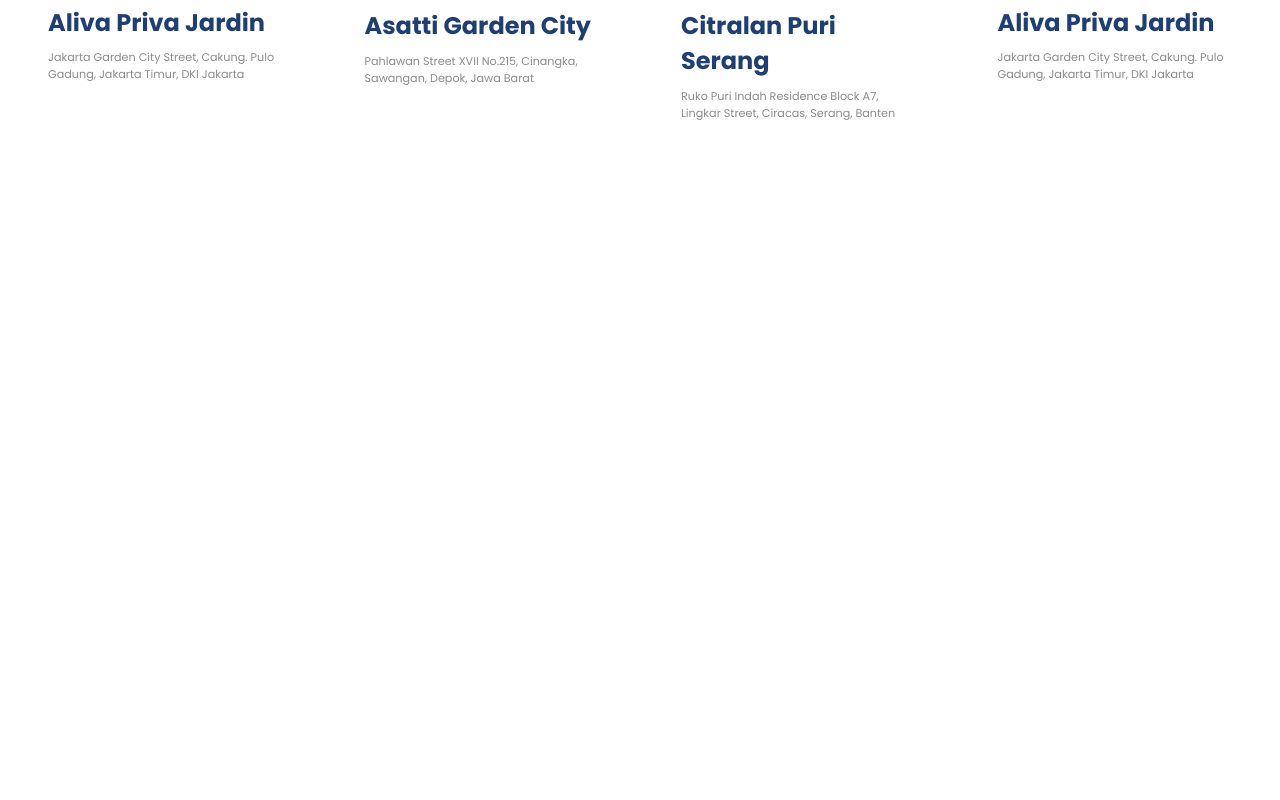
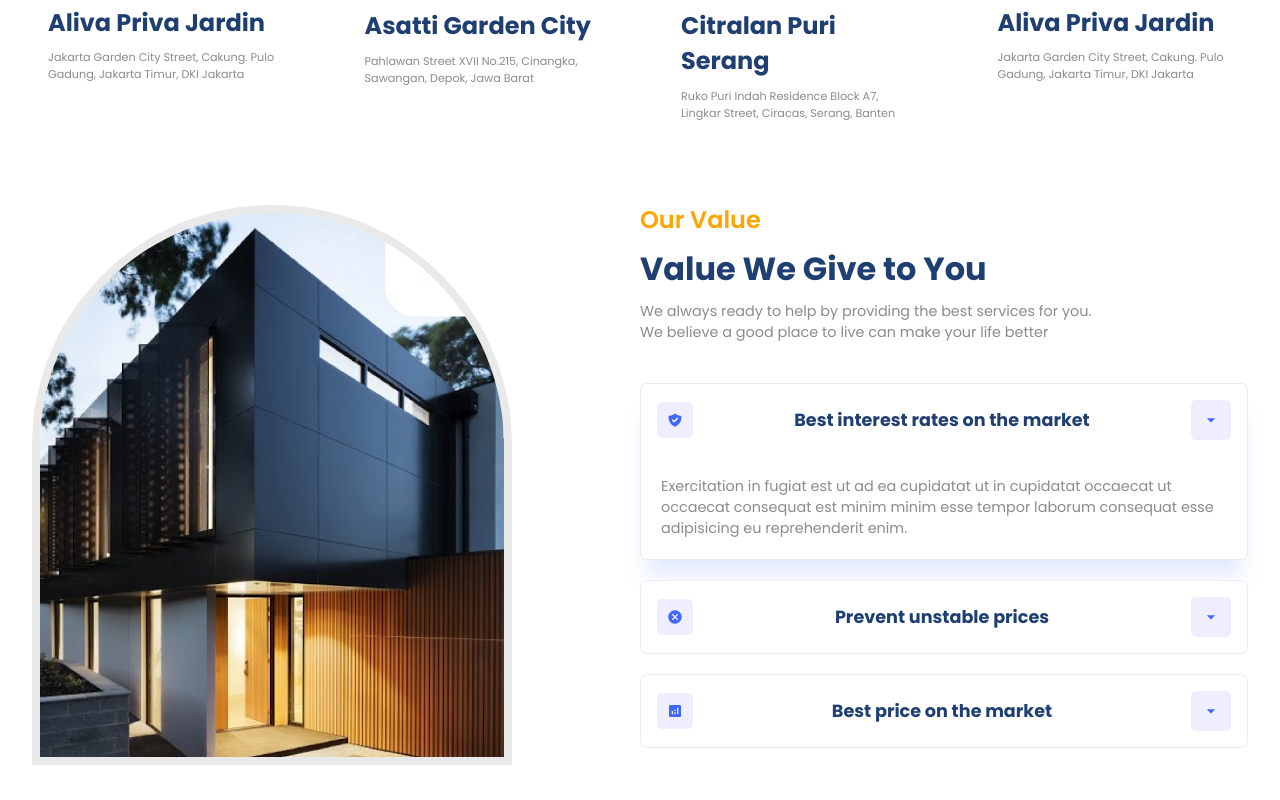
Before and after one commit to RXGabriel/RealState, a React (Vite) app: page / in a window 1280 px wide. Shown: the part 1277-2077 px from the top of the page. Before the commit the page ends 1447 px from the top, so only its background shows below. Built offline with nearby package versions, Linux system fonts and the light colour scheme.

Commit message:
feat: add Value component

```diff
--- a/src/App.jsx
+++ b/src/App.jsx
@@ -3,6 +3,7 @@
 import "./App.css";
 import Companies from "./components/Companies/Companies";
 import Residencies from "./components/Residencies/Residencies";
+import Value from "./components/Value/Value";
 
 function App() {
   return (
@@ -14,6 +15,7 @@
       </div>
       <Companies />
       <Residencies />
+      <Value />
     </div>
   );
 }
--- /dev/null
+++ b/src/components/Value/Value.css
@@ -0,0 +1,57 @@
+.v-container .image-container {
+  border: 8px solid rgb(232 232 232 / 93%);
+}
+.v-container > div {
+  flex: 1;
+}
+.v-right {
+  gap: 0.5rem;
+}
+.accordion {
+  margin-top: 2rem;
+  border: none;
+}
+.accordionItem {
+  background: white;
+  border: 0.8px solid rgba(128, 128, 128, 0.143);
+  border-radius: 8px;
+  overflow: hidden;
+  margin-bottom: 20px;
+}
+
+.accordionItem.expanded {
+  box-shadow: var(--shadow);
+  border-radius: 6px;
+}
+.accordionButton {
+  background: white;
+  padding: 1rem;
+  width: 100%;
+  justify-content: space-between;
+  cursor: pointer;
+}
+
+.icon {
+  padding: 10px;
+  background: #eeeeff;
+  border-radius: 5px;
+}
+.icon svg {
+  fill: var(--blue);
+}
+
+.accordionButton .primaryText {
+  font-size: 1.1rem;
+}
+
+@media (max-width: 1024px) {
+  .v-container {
+    flex-direction: column;
+  }
+}
+
+@media (max-width: 768px) {
+  .accordionButton .primaryText {
+    font-size: 0.8rem;
+  }
+}
--- /dev/null
+++ b/src/components/Value/Value.jsx
@@ -0,0 +1,78 @@
+import React, { useState } from "react";
+import {
+  Accordion,
+  AccordionItem,
+  AccordionItemHeading,
+  AccordionItemButton,
+  AccordionItemPanel,
+  AccordionItemState,
+} from "react-accessible-accordion";
+import "react-accessible-accordion/dist/fancy-example.css";
+import { MdOutlineArrowDropDown } from "react-icons/md";
+import data from "../../utils/accordion.jsx";
+import "./Value.css";
+
+const Value = () => {
+  return (
+    <section id="value" className="v-wrapper">
+      <div className="paddings innerWidth flexCenter v-container">
+        <div className="v-left">
+          <div className="image-container">
+            <img src="./value.png" alt="" />
+          </div>
+        </div>
+
+        <div className="flexColStart v-right">
+          <span className="orangeText">Our Value</span>
+
+          <span className="primaryText">Value We Give to You</span>
+
+          <span className="secondaryText">
+            We always ready to help by providing the best services for you.
+            <br />
+            We believe a good place to live can make your life better
+          </span>
+
+          <Accordion
+            className="accordion"
+            allowMultipleExpanded={false}
+            preExpanded={[0]}
+          >
+            {data.map((item, i) => {
+              const [className, setClassName] = useState(null);
+              return (
+                <AccordionItem
+                  className={`accordionItem ${className}`}
+                  uuid={i}
+                  key={i}
+                >
+                  <AccordionItemHeading>
+                    <AccordionItemButton className="flexCenter accordionButton ">
+                      <AccordionItemState>
+                        {({ expanded }) =>
+                          expanded
+                            ? setClassName("expanded")
+                            : setClassName("collapsed")
+                        }
+                      </AccordionItemState>
+                      <div className="flexCenter icon">{item.icon}</div>
+                      <span className="primaryText">{item.heading}</span>
+                      <div className="flexCenter icon">
+                        <MdOutlineArrowDropDown size={20} />
+                      </div>
+                    </AccordionItemButton>
+                  </AccordionItemHeading>
+                  <AccordionItemPanel>
+                    <p className="secondaryText">{item.detail}</p>
+                  </AccordionItemPanel>
+                </AccordionItem>
+              );
+            })}
+          </Accordion>
+        </div>
+      </div>
+    </section>
+  );
+};
+
+export default Value;
```
